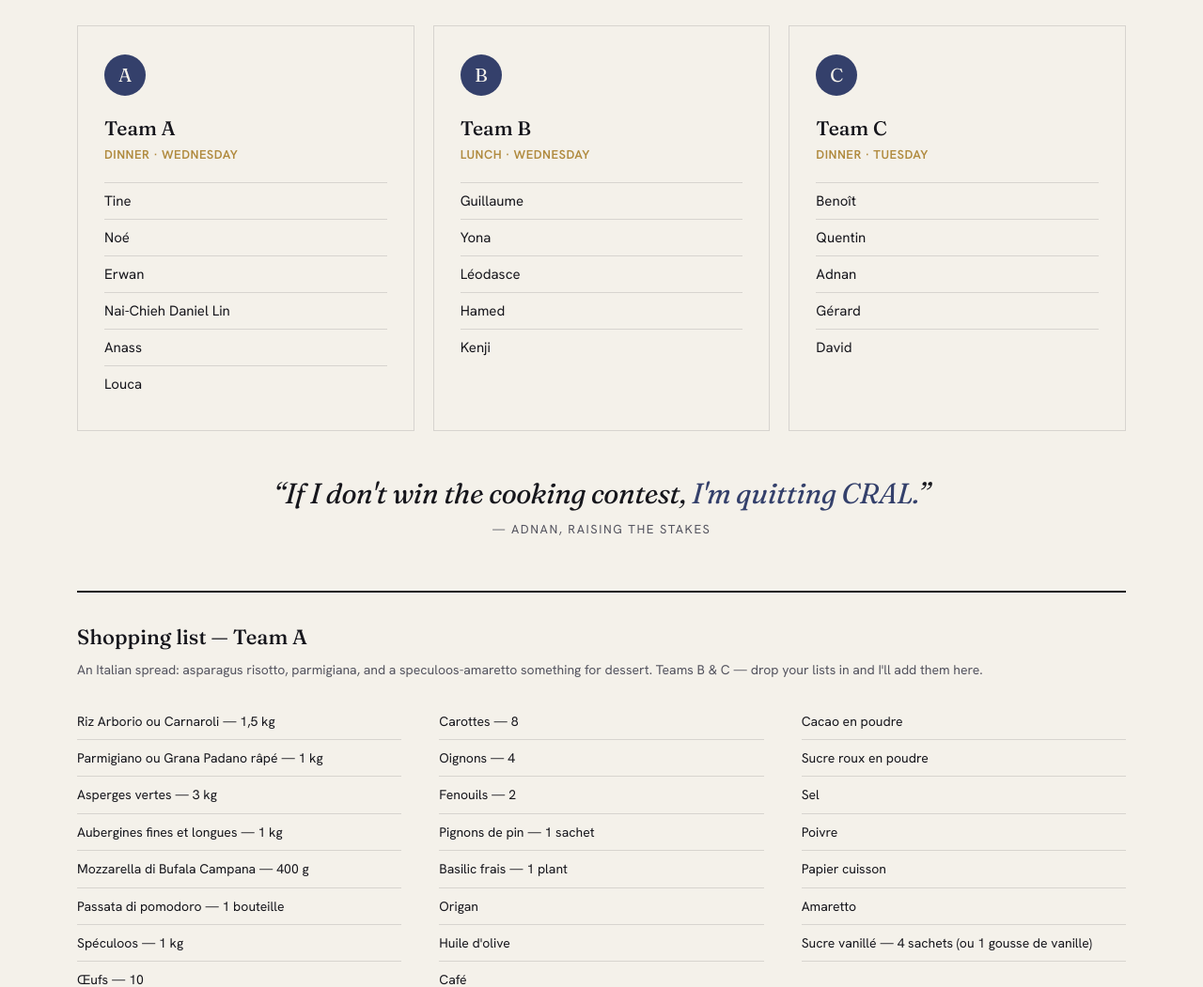
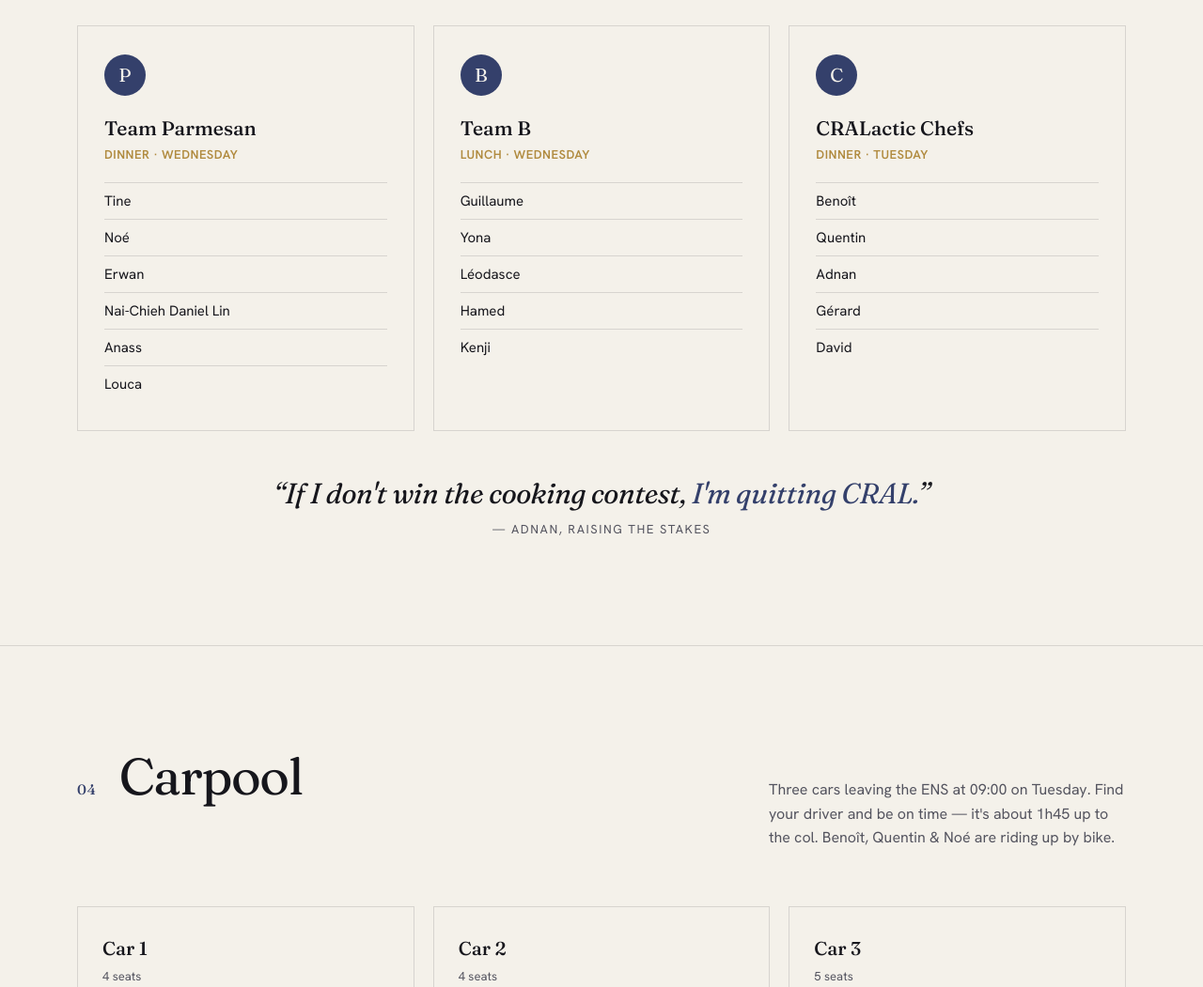
Before and after one commit to naichiehlin/astroens-retreat, a plain HTML site: page index.html in a window 1280 px wide. Shown: the part 2920-3971 px from the top of the page at 94% size. Drawn offline with Linux system fonts and the light colour scheme.

Commit message:
update schedule

```diff
--- a/index.html
+++ b/index.html
@@ -230,8 +230,8 @@
       <div class="slot"><div class="time">09:00</div><div><div class="what">Departure from the ENS</div><div class="who">Carpool up to the gîte — see the car teams below</div></div></div>
       <div class="slot break"><div class="time">~11:00</div><div><div class="what">Arrival & settle in</div></div></div>
       <div class="slot"><div class="time">12:30</div><div><div class="what">Lunch</div></div></div>
-      <div class="slot"><div class="time">15:00</div><div><div class="what">Session 1 <span class="pill">Talks</span></div><div class="who">Tine · Nai-Chieh Daniel Lin · David · Hamed · Benoît · Noé · Yona · Erwan</div></div></div>
-      <div class="slot"><div class="time">20:00</div><div><div class="what">Dinner <span class="pill">Team C cooks</span></div><div class="who">First dinner of the competition</div></div></div>
+      <div class="slot"><div class="time">15:00</div><div><div class="what">Session 1 <span class="pill">Talks</span></div><div class="who">Tine · Nai-Chieh Daniel Lin · Hamed · Erwan · Louca · Kenji · Guillaume · Anass</div></div></div>
+      <div class="slot"><div class="time">20:00</div><div><div class="what">Dinner <span class="pill">CRALactic Chefs cook</span></div><div class="who">First dinner of the competition</div></div></div>
     </div>
 
     <!-- DAY 2 -->
@@ -239,8 +239,8 @@
       <div class="slot break"><div class="time">08:00</div><div><div class="what">Breakfast</div></div></div>
       <div class="slot"><div class="time">09:30</div><div><div class="what">Free time</div><div class="who">Hike from the col, ride, or do nothing at all</div></div></div>
       <div class="slot"><div class="time">12:30</div><div><div class="what">Lunch <span class="pill">Team B cooks</span></div><div class="who">First lunch of the competition</div></div></div>
-      <div class="slot"><div class="time">15:00</div><div><div class="what">Session 2 <span class="pill">Talks</span></div><div class="who">Louca · Kenji · Guillaume · Quentin · Léodasce · Adnan · Gérard · Anass</div></div></div>
-      <div class="slot"><div class="time">20:00</div><div><div class="what">Dinner <span class="pill">Team A cooks</span></div><div class="who">Second dinner — the Italian menu</div></div></div>
+      <div class="slot"><div class="time">15:00</div><div><div class="what">Session 2 <span class="pill">Talks</span></div><div class="who">Benoît · Quentin · Adnan · Gérard · David · Noé · Yona · Léodasce</div></div></div>
+      <div class="slot"><div class="time">20:00</div><div><div class="what">Dinner <span class="pill">Team Parmesan cooks</span></div><div class="who">Second dinner — the Italian menu</div></div></div>
     </div>
 
     <!-- DAY 3 -->
@@ -267,21 +267,21 @@
         <div class="top"><h3>Session 1</h3><span class="when">Tue · 15:00</span></div>
         <div class="count">8 talks</div>
         <ol>
-          <li>Tine</li><li>Nai-Chieh Daniel Lin</li><li>David</li><li>Hamed</li><li>Benoît</li><li>Noé</li><li>Yona</li><li>Erwan</li>
+          <li>Tine</li><li>Nai-Chieh Daniel Lin</li><li>Hamed</li><li>Erwan</li><li>Louca</li><li>Kenji</li><li>Guillaume</li><li>Anass</li>
         </ol>
       </div>
       <div class="ses">
         <div class="top"><h3>Session 2</h3><span class="when">Wed · 15:00</span></div>
         <div class="count">8 talks</div>
         <ol>
-          <li>Louca</li><li>Kenji</li><li>Guillaume</li><li>Quentin</li><li>Léodasce</li><li>Adnan</li><li>Gérard</li><li>Anass</li>
+          <li>Benoît</li><li>Quentin</li><li>Adnan</li><li>Gérard</li><li>David</li><li>Noé</li><li>Yona</li><li>Léodasce</li>
         </ol>
       </div>
     </div>
   </div>
 </section>
 
-<!-- ══════════ 03 · COOKING ══════════ EDIT: teams + shopping list -->
+<!-- ══════════ 03 · COOKING ══════════ EDIT: teams -->
 <section id="cooking">
   <div class="wrap">
     <div class="sec-head reveal">
@@ -292,8 +292,8 @@
 
     <div class="cook reveal">
       <div class="team">
-        <div class="badge">A</div>
-        <h3>Team A</h3>
+        <div class="badge">P</div>
+        <h3>Team Parmesan</h3>
         <div class="role">Dinner · Wednesday</div>
         <ul>
           <li>Tine</li><li>Noé</li><li>Erwan</li><li>Nai-Chieh Daniel Lin</li><li>Anass</li><li>Louca</li>
@@ -309,7 +309,7 @@
       </div>
       <div class="team">
         <div class="badge">C</div>
-        <h3>Team C</h3>
+        <h3>CRALactic Chefs</h3>
         <div class="role">Dinner · Tuesday</div>
         <ul>
           <li>Benoît</li><li>Quentin</li><li>Adnan</li><li>Gérard</li><li>David</li>
@@ -319,37 +319,6 @@
 
     <p class="quote reveal">“If I don't win the cooking contest, <span>I'm quitting CRAL.</span>”</p>
     <p class="quote-by reveal">— Adnan, raising the stakes</p>
-
-    <!-- Shopping list: only Team A's was submitted so far -->
-    <div class="shop reveal">
-      <h3>Shopping list — Team A</h3>
-      <p class="note">An Italian spread: asparagus risotto, parmigiana, and a speculoos-amaretto something for dessert. Teams B & C — drop your lists in and I'll add them here.</p>
-      <ul class="shop-cols">
-        <li>Riz Arborio ou Carnaroli — 1,5 kg</li>
-        <li>Parmigiano ou Grana Padano râpé — 1 kg</li>
-        <li>Asperges vertes — 3 kg</li>
-        <li>Aubergines fines et longues — 1 kg</li>
-        <li>Mozzarella di Bufala Campana — 400 g</li>
-        <li>Passata di pomodoro — 1 bouteille</li>
-        <li>Spéculoos — 1 kg</li>
-        <li>Œufs — 10</li>
-        <li>Carottes — 8</li>
-        <li>Oignons — 4</li>
-        <li>Fenouils — 2</li>
-        <li>Pignons de pin — 1 sachet</li>
-        <li>Basilic frais — 1 plant</li>
-        <li>Origan</li>
-        <li>Huile d'olive</li>
-        <li>Café</li>
-        <li>Cacao en poudre</li>
-        <li>Sucre roux en poudre</li>
-        <li>Sel</li>
-        <li>Poivre</li>
-        <li>Papier cuisson</li>
-        <li>Amaretto</li>
-        <li>Sucre vanillé — 4 sachets (ou 1 gousse de vanille)</li>
-      </ul>
-    </div>
   </div>
 </section>
 
```
